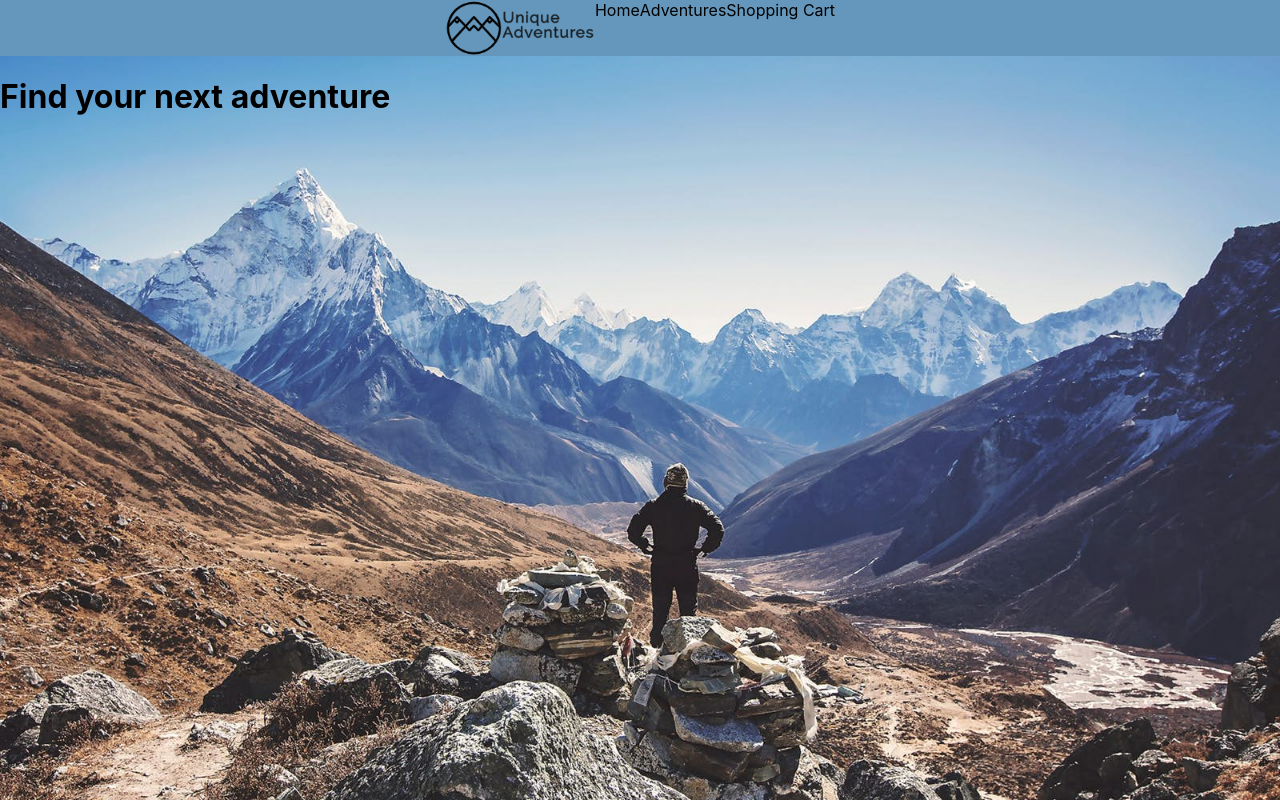
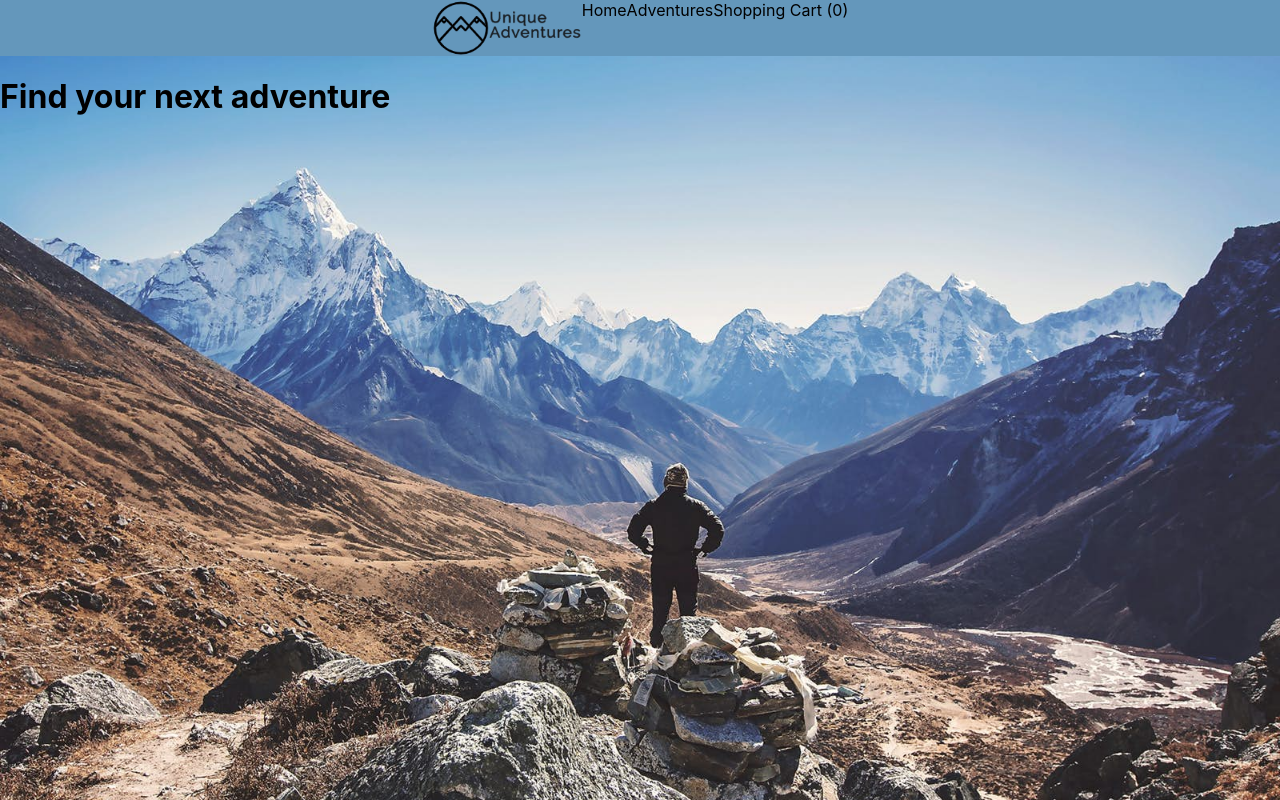
Before and after one commit to Anastasia-ra/next.js-ecommerce-store, a Next.js app: page / in a window 1280 px wide. Built offline with nearby package versions, Linux system fonts and the light colour scheme.

Commit message:
Display number of items in header

```diff
--- a/components/Header.js
+++ b/components/Header.js
@@ -1,6 +1,7 @@
 import Link from 'next/link';
 import Image from 'next/image';
 import { css } from '@emotion/react';
+import { getParsedCookie, setParsedCookie } from '../util/cookies.js';
 
 const headerStyle = css`
   display: flex;
@@ -10,6 +11,12 @@ const headerStyle = css`
 `;
 
 export default function Header() {
+  const cookieValue = getParsedCookie('cart') || [];
+  console.log('CookieValue', cookieValue);
+  const totalQuantity = cookieValue.reduce((previousValue, currentValue) => {
+    return previousValue + currentValue.items;
+  }, 0);
+  console.log('totalQuantity', totalQuantity);
   return (
     <header css={headerStyle}>
       <Image src="/logo.png" width="150" height="56" />
@@ -20,8 +27,19 @@ export default function Header() {
         <a>Adventures</a>
       </Link>
       <Link href="/shoppingcart">
-        <a>Shopping Cart</a>
+        <a>Shopping Cart ({totalQuantity})</a>
       </Link>
     </header>
   );
 }
+
+export function getServerSideProps(context) {
+  const cartOnCookies = context.req.cookies.cart || '[]';
+  const cart = JSON.parse(cartOnCookies);
+
+  return {
+    props: {
+      addedAdventures: cart,
+    },
+  };
+}
```
